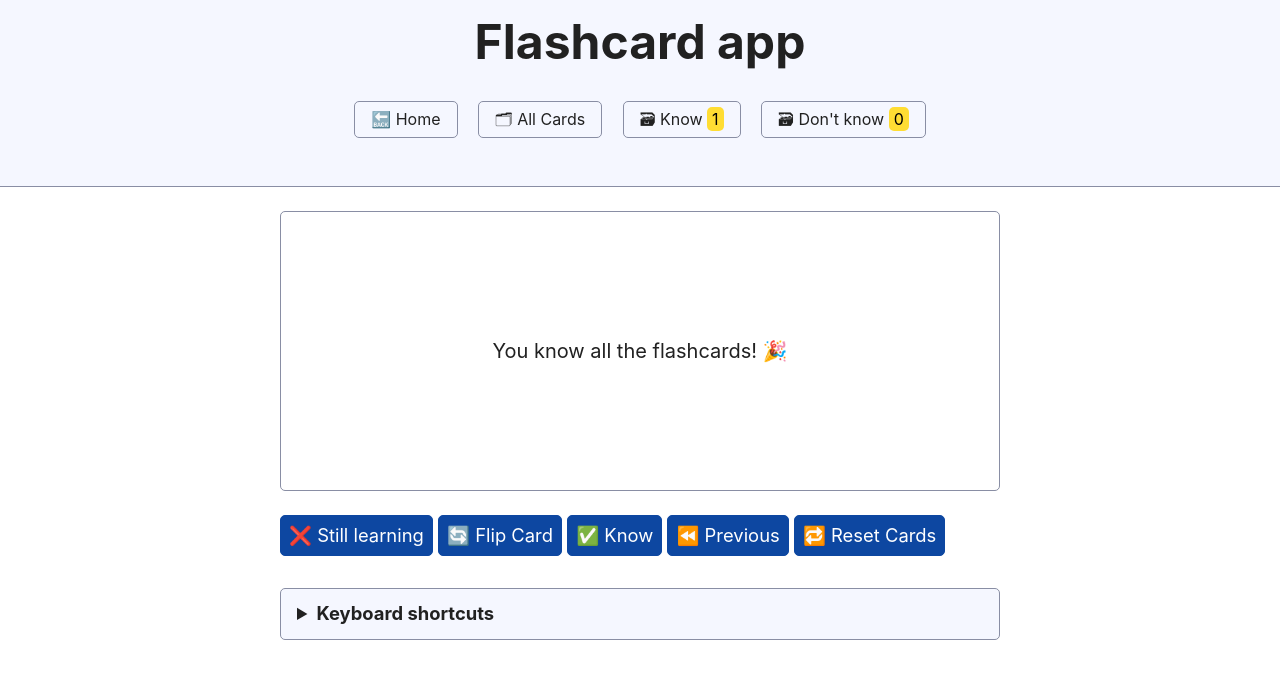
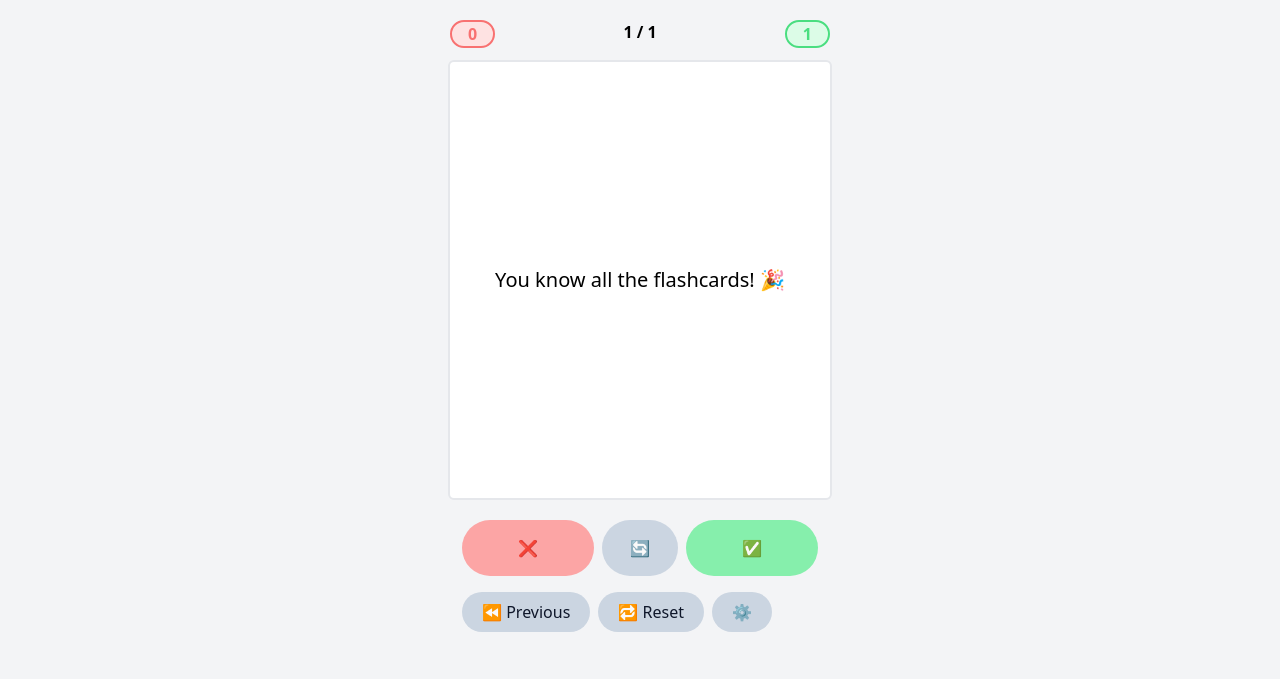
Before and after one commit to Vincsenzo/Flashcard_app, a Django app: page /flashcards/1/ in a window 1280 px wide. Shown: the top 679 px of the page. Run offline with Django 5.2, Linux system fonts and the light colour scheme; a user stored in the database is signed in; tables that the repository leaves empty hold one stand-in row (values such as "Sample post").

Commit message:
new tailwind for flashcards template

```diff
--- a/flashcard/templates/flashcard/flashcards.html
+++ b/flashcard/templates/flashcard/flashcards.html
@@ -1,4 +1,34 @@
-{% extends "flashcard/base.html" %}
+{% extends "flashcard/no_nav_base.html" %}
+{% load static %}
+{% block content %}
+<main class="flex flex-col place-items-center m-2">
+    <div class="flex flex-col w-full p-3">
+        <div class="flex flex-row w-full justify-between">
+            <div class="bg-red-100 dark:bg-red-400 px-4 rounded-full border-2 border-red-400 dark:border-red-100 font-semibold text-red-400 dark:text-red-100" id="numberOfUnknown"></div>
+            <div class="font-semibold dark:text-white"><span id="indexSpan"></span> / <span id="totalSpan"></span></div>
+            <div class="bg-green-100 dark:bg-green-400 px-4 rounded-full border-2 border-green-400 dark:border-green-100 font-semibold text-green-400 dark:text-green-100" id="numberOfKnown"></div>
+        </div>
+    </div>
+    <article id="article" class="bg-white dark:bg-slate-700 h-[55vh] min-w-96 max-w-96 px-5 border-2 border-gray-200 dark:border-gray-400 rounded-md place-content-center ">
+        <div id="text" class="text-left text-xl text-wrap dark:text-white flex justify-center"></div>
+    </article>
+    <div class="p-3 flex flex-col">
+        <div class="flex flex-row place-content-center m-2">
+            <button class="mx-1 bg-red-300 dark:bg-red-400 py-4 px-14 text-center text-white font-medium hover:bg-red-400 dark:hover:bg-red-300 rounded-full" id="learningButton">❌</button>
+            <button class="mx-1 bg-slate-300 dark:bg-slate-400 dark:hover:bg-slate-300 py-4 px-7 text-center text-white font-medium hover:bg-slate-400 rounded-full" id="flipButton">🔄</button>
+            <button class="mx-1 bg-green-300 dark:bg-green-400 py-4 px-14 text-center text-white font-medium hover:bg-green-400 dark:hover:bg-green-300 rounded-full" id="knowButton">✅</button>
+        </div>
+        <div class="flex flex-row m-2">
+            <button class="mx-1 bg-slate-300 dark:bg-slate-400 dark:hover:bg-slate-300 py-2 px-5 text-center text-slate-900 font-medium hover:bg-slate-400 rounded-full" id="previousButton">⏪ Previous</button>
+            <button class="mx-1 bg-slate-300 dark:bg-slate-400 dark:hover:bg-slate-300 py-2 px-5 text-center text-slate-900 font-medium hover:bg-slate-400 rounded-full" id="resetButton">🔁 Reset</button>
+            <button class="mx-1 bg-slate-300 dark:bg-slate-400 dark:hover:bg-slate-300 py-2 px-5 text-center text-slate-900 font-medium hover:bg-slate-400 rounded-full" id="">⚙️</button>
+        </div>
+    </div>
+</main>
+<script data-stack-id="{{ stack_id }}" data-cards="{{ json_data }}" data-url="{% url "flashcard:json_reciever" %}" src="{% static "javascript/flashcards.js" %}"></script>
+{% endblock content %}
+
+{% comment %} {% extends "flashcard/base.html" %}
 {% load static %}
 {% block content %}
 {% include "flashcard/header_nav.html" %}
@@ -17,4 +47,4 @@
     </details>
 </main>
 <script data-stack-id="{{ stack_id }}" data-cards="{{ json_data }}" data-url="{% url "flashcard:json_reciever" %}" src="{% static "javascript/flashcards.js" %}"></script>
-{% endblock content %}
+{% endblock content %} {% endcomment %}
--- /dev/null
+++ b/flashcard/templates/flashcard/no_nav_base.html
@@ -0,0 +1,18 @@
+<!DOCTYPE html>
+{% load static %}
+<html lang="en">
+<head>
+    <meta charset="UTF-8">
+    <meta name="viewport" content="width=device-width, initial-scale=1.0">
+    <link rel="stylesheet" href="{% static "style/flashcard_style.css" %}">
+    <link rel="icon" type="image/x-icon" href="{% static "images/favicon.ico" %}">
+    <link rel="stylesheet" href="https://cdnjs.cloudflare.com/ajax/libs/font-awesome/4.7.0/css/font-awesome.min.css">
+    <title>Flashcard app</title>
+    <script src="{% static "javascript/tailwind.js" %}"></script>
+</head>
+<body class="bg-gray-100 dark:bg-gray-900 flex place-content-center">
+    <body class="bg-gray-100 dark:bg-gray-900">
+        {% block content %}{% endblock content %}
+    </body>
+</body>
+</html>
--- a/static/javascript/flashcards.js
+++ b/static/javascript/flashcards.js
@@ -8,6 +8,9 @@ let flipped = false;
 let knownCounter = 0;
 let unknownCounter = 0;
 let articleElement = document.getElementById('article');
+let textElement = document.getElementById('text');
+let indexSpan = document.getElementById('indexSpan');
+let totalSpan = document.getElementById('totalSpan');
 let markKnowElement = document.getElementById('numberOfKnown');
 let markUnknowElement = document.getElementById('numberOfUnknown');
 let knowButton = document.getElementById('knowButton');
@@ -16,7 +19,10 @@ let flipButton = document.getElementById('flipButton');
 let previousButton = document.getElementById('previousButton');
 let resetButton = document.getElementById('resetButton');
 
-articleElement.innerHTML = unknownCards[index] ? unknownCards[index].term : null;
+let total = Object.keys(flashcards).length;
+totalSpan.innerHTML = total;
+
+textElement.innerHTML = unknownCards[index] ? unknownCards[index].term : null;
 if (!unknownCards[index] || unknownCards[index].term !== flashcards[index].term) { // hack so it is always diplaying the proper card
     switchToNext();
 }
@@ -34,6 +40,7 @@ function countCards(){
     });
     markKnowElement.innerHTML = knownCounter;
     markUnknowElement.innerHTML = unknownCounter;
+    indexSpan.innerHTML = index + 1; // +1 so it shows the correct card at the moment
 }
 
 function switchToNext(){
@@ -49,10 +56,10 @@ function switchToNext(){
     } while (index !== initialIndex && flashcards[index].known === true);
 
     if (index === initialIndex && flashcards[index].known === true){
-        articleElement.innerHTML = "You know all the flashcards! 🎉"
+        textElement.innerHTML = "You know all the flashcards! 🎉"
     } else {
         let next_word = flashcards[index].term;
-        articleElement.innerHTML = next_word;
+        textElement.innerHTML = next_word;
     }
 }
 
@@ -60,21 +67,22 @@ function switchToPrevious(){ // TODO: make this work
     flipped = false;
     if (index != 0){
         index -= 1;
-        articleElement.innerHTML = flashcards[index].term;
+        textElement.innerHTML = flashcards[index].term;
     } else {
         index = flashcards.length - 1;
-        articleElement.innerHTML = flashcards[index].term;
+        textElement.innerHTML = flashcards[index].term;
     }
+    countCards();
 }
 
 function flipCard(){
     if (flipped === false){
         let value = flashcards[index].definition;
-        articleElement.innerHTML = value;
+        textElement.innerHTML = value;
         flipped = true;
     } else {
         let key = flashcards[index].term;
-        articleElement.innerHTML = key;
+        textElement.innerHTML = key;
         flipped = false;
     }
 }
@@ -83,16 +91,16 @@ function changeToKnow(){
     flashcards[index].known = true;
     let jsonData = {'card_id': flashcards[index].id, 'known': true};
     sendCardData(jsonData, apiUrl, 'PUT');
+    switchToNext();
     countCards();
-    switchToNext();
 }
 
 function changeToDontKnow(){
     flashcards[index].known = false;
     let jsonData = {'card_id': flashcards[index].id, 'known': false};
     sendCardData(jsonData, apiUrl, 'PUT');
+    switchToNext();
     countCards();
-    switchToNext();
 }
 
 function resetCards(){
@@ -101,9 +109,9 @@ function resetCards(){
     });
     let jsonData = {'stack_id': stackId};
     sendCardData(jsonData, apiUrl, 'PUT');
+    index = 0;
     countCards();
-    index = 0;
-    articleElement.innerHTML = flashcards[index].term;
+    textElement.innerHTML = flashcards[index].term;
 }
 
 // Animation functions:
--- a/static/style/flashcard_style.css
+++ b/static/style/flashcard_style.css
@@ -1,4 +1,4 @@
-#article {
+/* #article {
     transition: opacity 0.2s ease;
     position: relative;
     font-size: 20px;
@@ -8,7 +8,7 @@
     display: flex;
     justify-content: center;
     align-items: center;
-}
+} */
 #article.fadeout-right {
     transition: transform 0.5s ease, opacity 0.5s ease;
     transform: translateX(50px);
@@ -65,14 +65,14 @@
         background-color: rgb(62, 47, 29);
     }
 }
-@media only screen and (width<=720px) {
+/* @media only screen and (width<=720px) {
   main > p > button {
     height: 100px;
   }
   #article {
     min-height: 45vh;
   }
-}
+} */
 
 /* On the edit page */
 
```
Also changed, not shown: static/javascript/edit_flashcards.js (+3 -6 lines).
